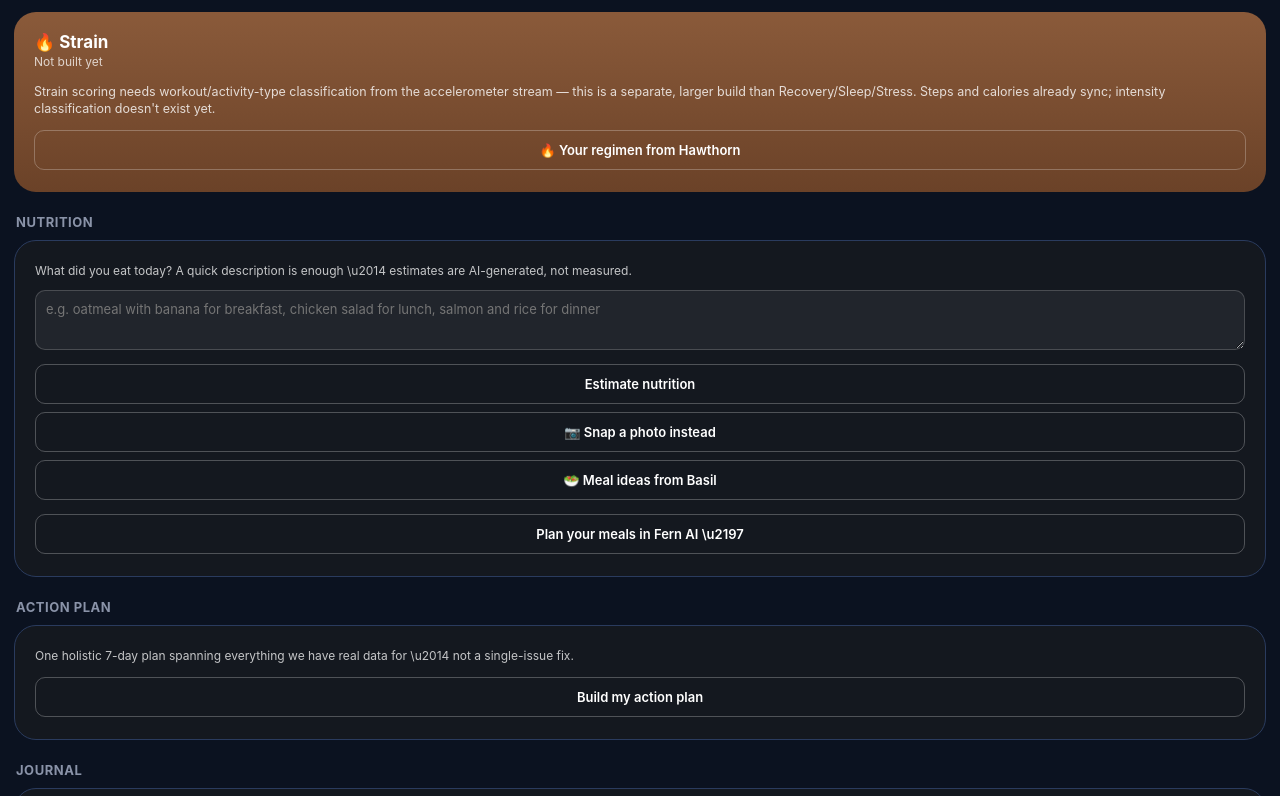
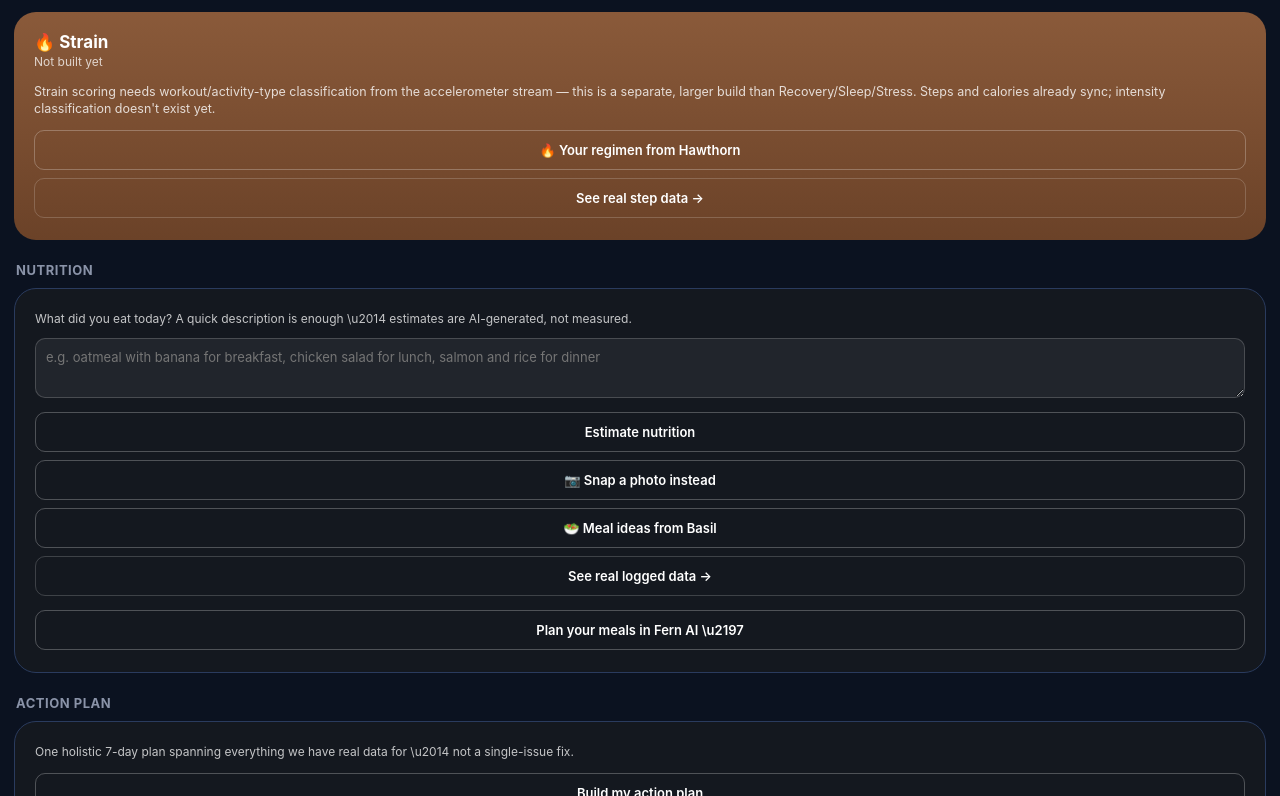
Before and after one commit to frizzo10/Smartring, a website: page scores.html in a window 1280 px wide. Shown: the part 549-1345 px from the top of the page. Drawn offline with Linux system fonts and the light colour scheme.

Commit message:
Link Strain card -> activity-detail.html and Nutrition section -> nutrition-detail.html, completing the 3-tier navigation for all 4 metrics

```diff
--- a/scores.html
+++ b/scores.html
@@ -245,6 +245,7 @@
     <div class="score-sub">Not built yet</div>
     <div class="empty-note">Strain scoring needs workout/activity-type classification from the accelerometer stream — this is a separate, larger build than Recovery/Sleep/Stress. Steps and calories already sync; intensity classification doesn't exist yet.</div>
     <button class="trend-btn" onclick="event.stopPropagation(); window.location.href='regimen.html';" style="margin-top:12px;">🔥 Your regimen from Hawthorn</button>
+    <button class="trend-btn" onclick="event.stopPropagation(); window.location.href='activity-detail.html';" style="margin-top:8px; background:transparent; border:1px solid rgba(255,255,255,0.18);">See real step data →</button>
   </div>
 
   <div class="section-label">Nutrition</div>
@@ -268,6 +269,7 @@
       <button id="draft-cancel-btn" class="trend-btn" style="margin-top:6px; background:transparent; border:1px solid rgba(255,255,255,0.18);">Discard</button>
     </div>
     <button class="trend-btn" onclick="window.location.href='meals.html';" style="margin-top:8px;">🥗 Meal ideas from Basil</button>
+    <button class="trend-btn" onclick="window.location.href='nutrition-detail.html';" style="margin-top:8px; background:transparent; border:1px solid rgba(255,255,255,0.18);">See real logged data →</button>
     <div class="empty-note" id="nutrition-error" style="display:none;"></div>
     <div id="nutrition-result" style="display:none; margin-top:12px; background:rgba(0,0,0,0.18); border-radius:10px; padding:12px; font-size:13px; line-height:1.5;"></div>
     <a href="https://app.clickpickandcook.com" target="_blank" rel="noopener" style="display:block; text-align:center; margin-top:14px; padding:11px; border-radius:10px; border:1px solid rgba(255,255,255,0.25); color:#fff; text-decoration:none; font-size:13px; font-weight:600;">Plan your meals in Fern AI \u2197</a>
```
